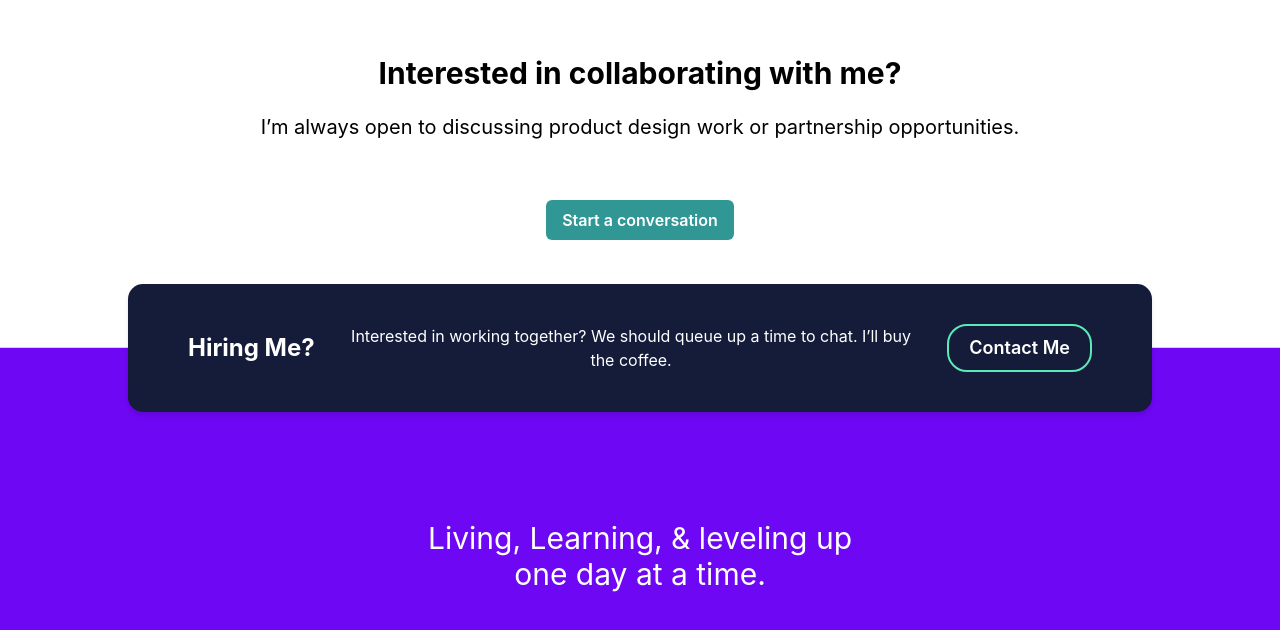
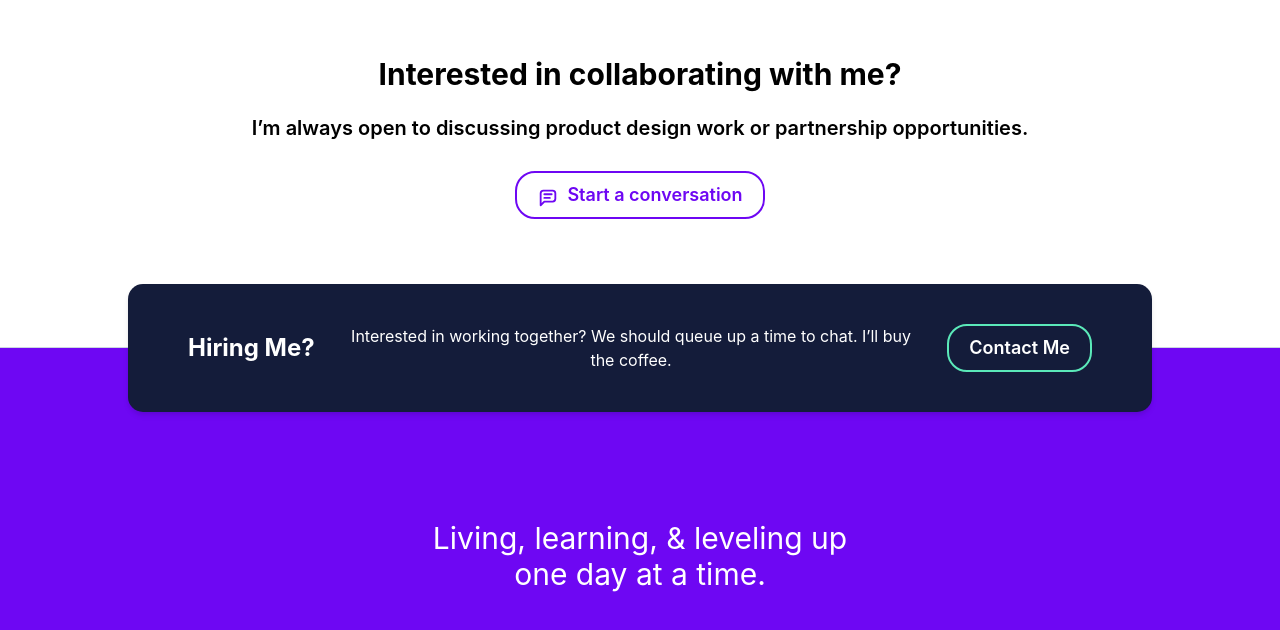
Before and after one commit to Chinmay2660/Portfolio, a React (Create React App) app: page / in a window 1280 px wide. Shown: the part 3998-4628 px from the top of the page. Built offline with nearby package versions, Linux system fonts and the light colour scheme.

Commit message:
fixed contact section

```diff
--- a/src/Components/CTA/Contact.jsx
+++ b/src/Components/CTA/Contact.jsx
@@ -1,5 +1,6 @@
 import React from 'react';
 import { Box, Text, Button, Flex } from '@chakra-ui/react';
+import { TbMessage } from "react-icons/tb";
 
 const Contact = () => {
     return (
@@ -12,19 +13,37 @@ const Contact = () => {
             position="relative"
             backgroundColor="transparent"
             color="black"
-            height="612px"
+            height={{ base: "auto", md: "612px" }}
             borderBottom="1px"
             borderColor="gray.300"
+            padding={{ base: "20px", md: "40px" }}
         >
-            <Box width="820px" marginTop="200px">
-                <Text fontSize="3xl" fontWeight="bold" padding="2" zIndex="1">
+            <Box width={{ base: "90%", md: "820px" }} marginTop={{ base: "50px", md: "200px" }}> {/* Adjusted width and marginTop for responsiveness */}
+                <Text fontSize={{ base: "2xl", md: "3xl" }} fontWeight="bold" padding="2" zIndex="1">
                     Interested in collaborating with me?
                 </Text>
-                <Text fontSize="xl" padding="2" zIndex="1">
+                <Text fontSize={{ base: "lg", md: "xl" }} fontWeight="600" padding="2" zIndex="1">
                     I’m always open to discussing product design work or partnership opportunities.
                 </Text>
             </Box>
-            <Button colorScheme="teal" mt="4" marginTop="50px">
+            <Button
+                size="lg"
+                paddingX="5"
+                paddingY="3"
+                variant="ghost"
+                borderColor="#6e07f3"
+                borderWidth="2px"
+                borderRadius="20px"
+                bg='white'
+                color="#6e07f3"
+                marginTop='5'
+                marginBottom='5'
+                _hover={{
+                    bg: "#6e07f3",
+                    color: "white",
+                }}
+            >
+                <TbMessage style={{ marginRight: '0.5rem', marginTop: '4.5px' }} size="22px" />
                 Start a conversation
             </Button>
         </Flex>
--- a/src/Components/Footer/Footer.jsx
+++ b/src/Components/Footer/Footer.jsx
@@ -4,7 +4,6 @@ import { Box, Text } from '@chakra-ui/react';
 const Footer = () => {
     return (
         <Box
-            id="about"
             display="flex"
             alignItems="center"
             justifyContent="center"
@@ -16,7 +15,7 @@ const Footer = () => {
         >
             <Box width="820px" height="500px" display="flex" flexDirection="column" justifyContent="center" marginTop="100px">
                 <Text fontSize="3xl" paddingY="2" lineHeight="1.2" >
-                    Living, Learning, & leveling up <br /> one day at a time.
+                    Living, learning, & leveling up <br /> one day at a time.
                 </Text>
                 <Text fontSize="xl" paddingY="2" marginTop="250px">
                     Created by Chinmay @ 2023
```
